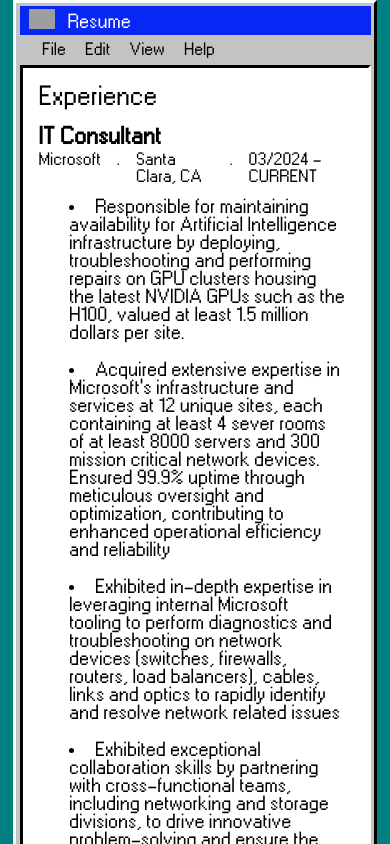
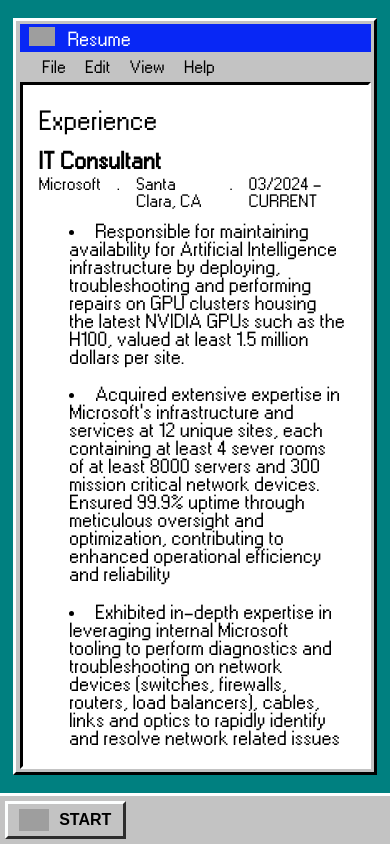
Before and after one commit to toastedsugar/CloudResumeChallenge, a React (Vite) app: page / in a window 390 px wide. Shown: the top 844 px of the page. Built offline with nearby package versions, Linux system fonts and the light colour scheme; grey boxes are pictures that could not be loaded.

Commit message:
Fixed CSS issues, set up responsive interface

```diff
--- a/src/index.css
+++ b/src/index.css
@@ -153,6 +153,7 @@
   border-bottom: solid 0.2rem black;
   border-right: solid 0.2rem black;
 
+  max-width: 60%;
   width: 90%;
   padding: 0.2rem;
   background-color: var(--menu-primary);
@@ -188,9 +189,12 @@
 
 .resume-content {
   background-color: white;
-  height: 100%;
+  height: 75vh;
+  overflow-y: auto;
   flex: 1 0 auto; /* Grow, don't shrink*/
-  padding: 1rem;
+  padding: 1.5rem;
+  padding-left: 8rem;
+  padding-right: 8rem;
   border-top: solid 0.2rem black;
   border-left: solid 0.2rem black;
   border-bottom: solid 0.2rem white;
@@ -233,3 +237,16 @@
   margin-top: 0.4rem;
   margin-left: 1.5rem;
 }
+
+
+@media screen and (max-width: 600px) {
+  .page-container {
+    max-width: 100%;
+  }
+
+  .resume-content {
+    padding-left: 1rem;
+    padding-right: 1rem;
+  }
+
+}
```
Also changed, not shown: src/App.tsx (line endings or trailing spaces).
